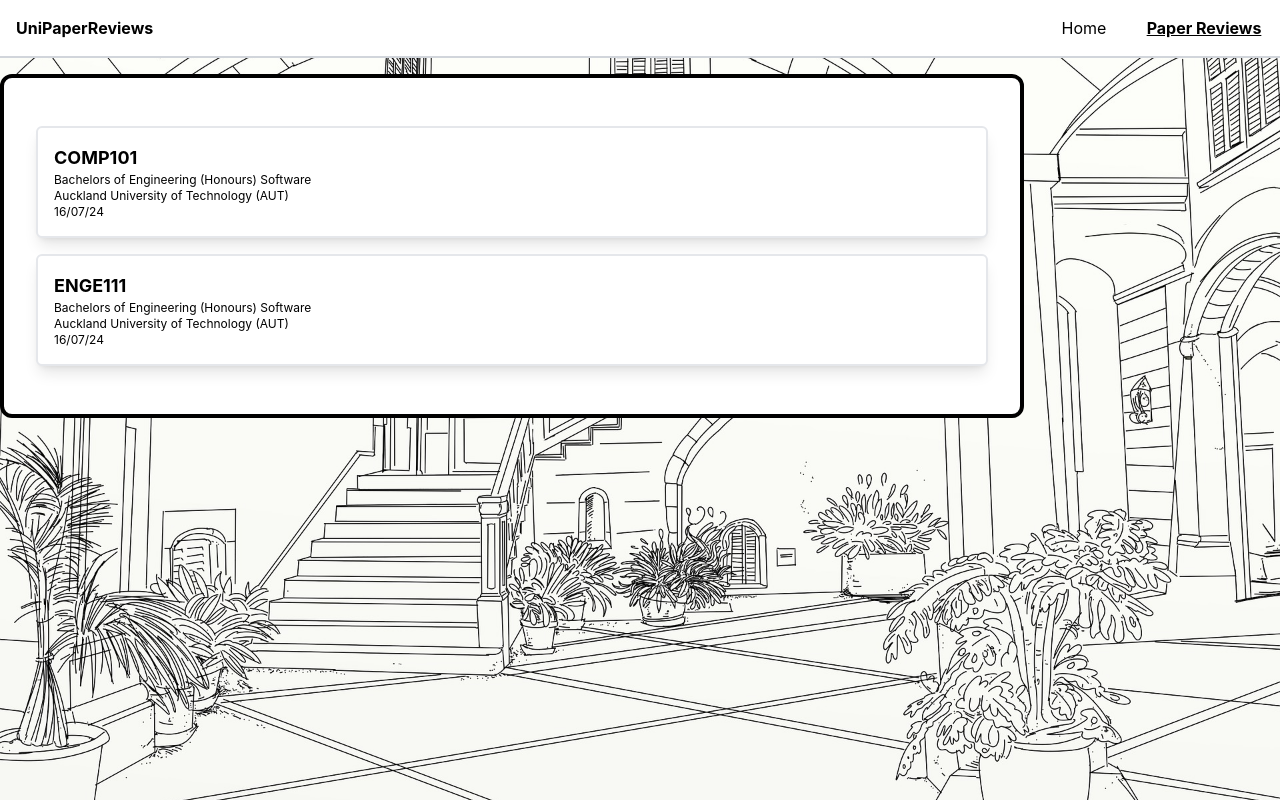
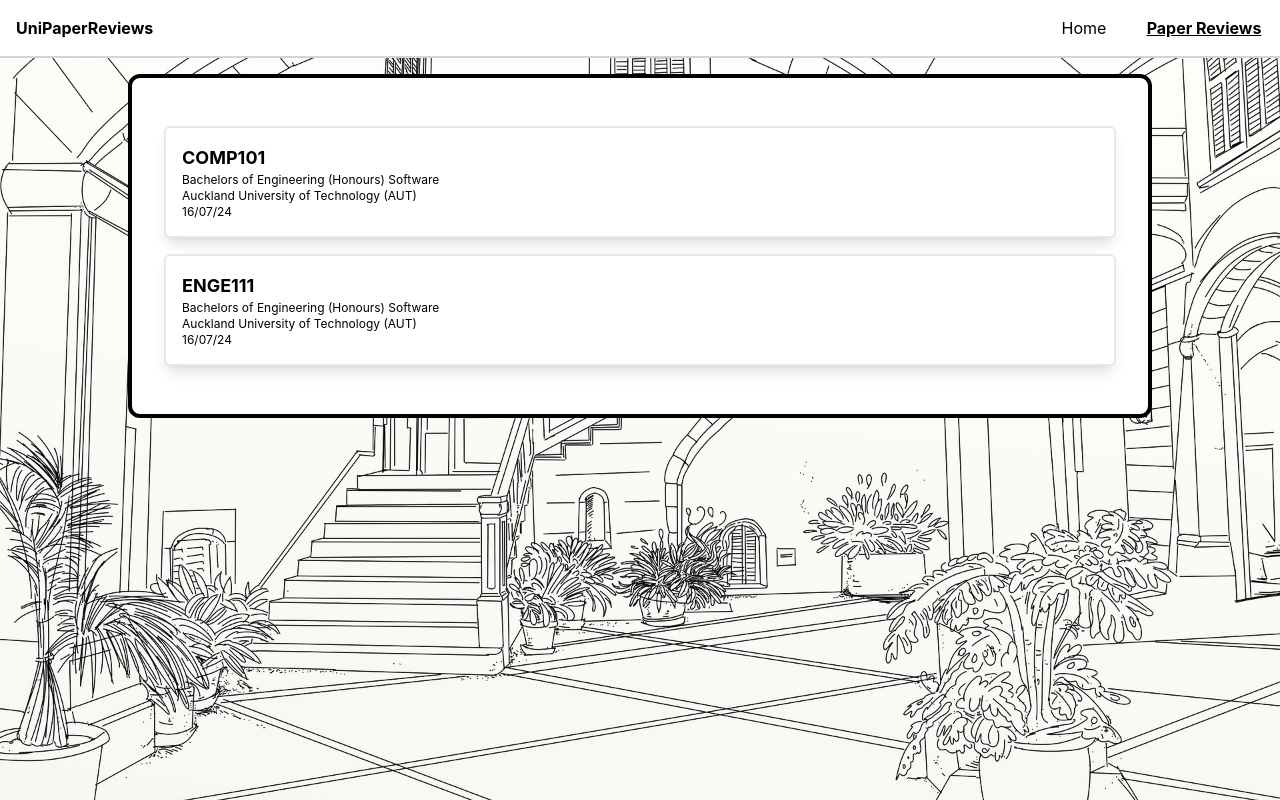
Before and after one commit to SINGHAJS/UniPaperReviews, a React (Vite) app in the folder frontend/: page /paper-reviews in a window 1280 px wide. Built offline with nearby package versions, Linux system fonts and the light colour scheme.

Commit message:
add a div as the wrapper element

```diff
--- a/frontend/src/App.tsx
+++ b/frontend/src/App.tsx
@@ -4,12 +4,12 @@
 
 function App() {
   return (
-    <>
+    <div className="w-full flex flex-col items-center">
       <Routes>
         <Route path="/" element={<Home />} />
         <Route path="/paper-reviews" element={<Reviews />} />
       </Routes>
-    </>
+    </div>
   );
 }
 
```
